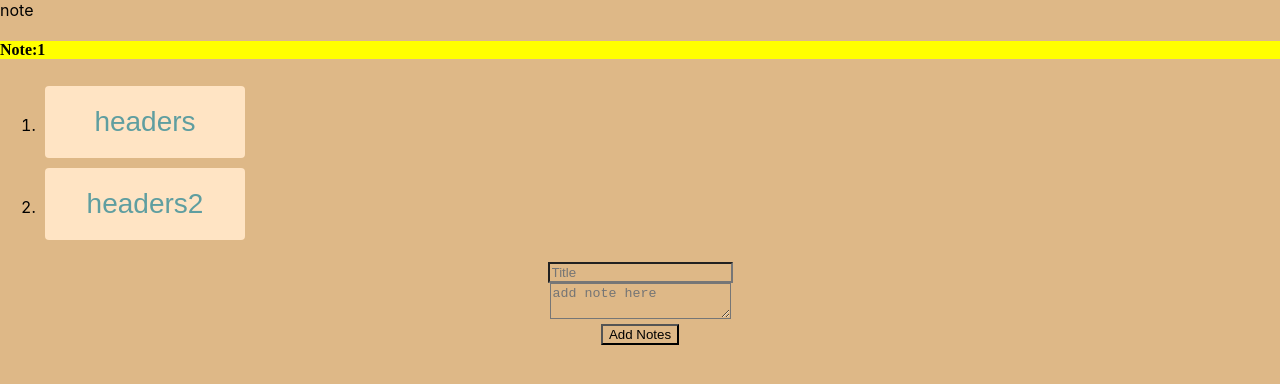
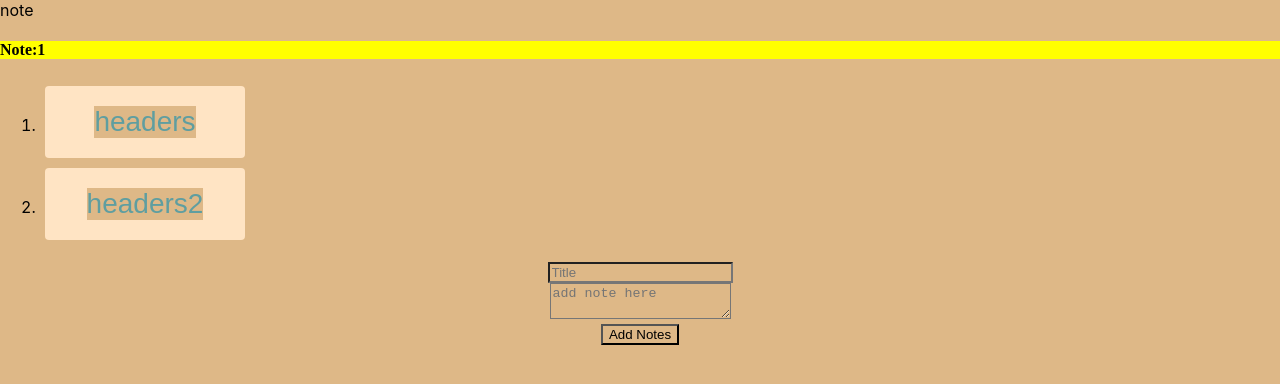
Before and after one commit to pjsherpa/note, a React (Create React App) app: page / in a window 1280 px wide. Shown: the top 384 px of the page. Built offline with nearby package versions, Linux system fonts and the light colour scheme.

Commit message:
WIP animation in button for item header

```diff
--- a/src/component/NoteInput.js
+++ b/src/component/NoteInput.js
@@ -52,7 +52,7 @@ const NoteInput = () => {
           className="button"
           onClick={() => handleButtonClickShow(item.header)}
         >
-          {item.header}
+          <span>{item.header}</span>
         </button>
         {selectedNote === item.header && showText && (
           <div>
--- a/src/component/NoteInputStyle.css
+++ b/src/component/NoteInputStyle.css
@@ -17,6 +17,12 @@
   margin:5px;
 }
 
+.button span{
+cursor:pointer;
+display:inline-block;
+position: relative;
+transition:0.5s;
+}
 
 
 
```
